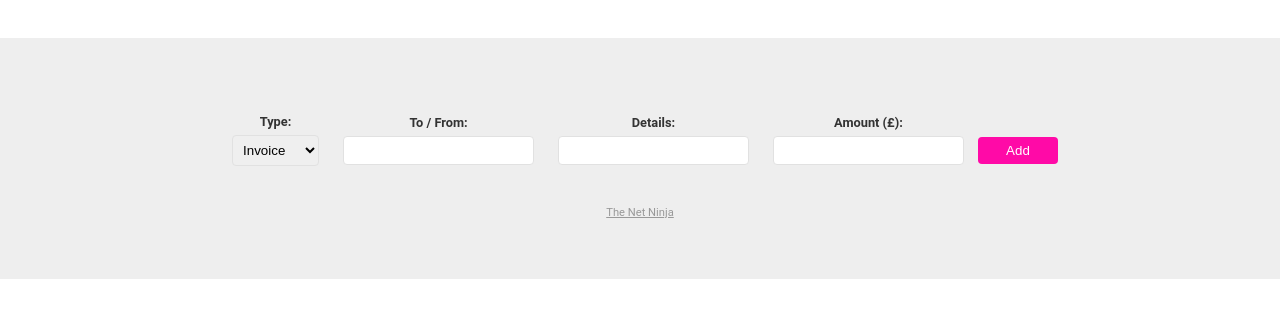
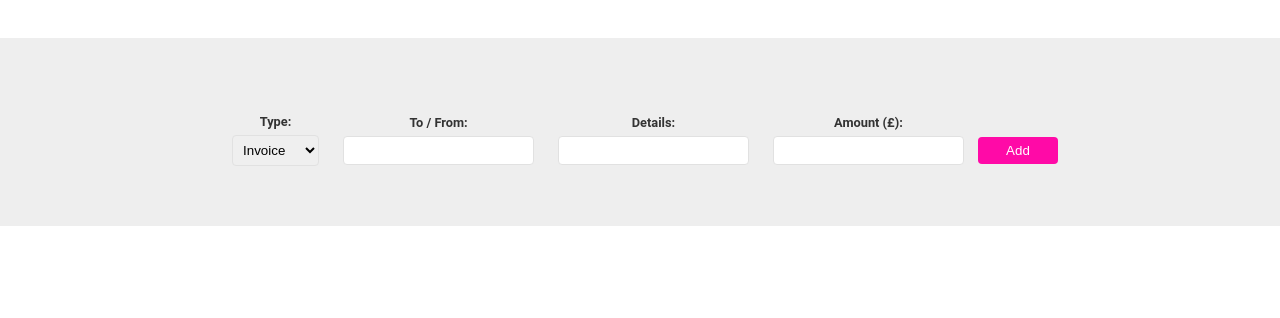
Before and after one commit to Richie2309/Payment-Invoice-TS, a plain HTML site: page public/index.html in a window 1280 px wide. Shown: the part 100-418 px from the top of the page. Drawn offline with Linux system fonts and the light colour scheme.

Commit message:
finished

```diff
--- a/public/index.html
+++ b/public/index.html
@@ -42,7 +42,6 @@
             <button>Add</button>
         </form>
 
-        <a href="https://www.thenetninja.co.uk">The Net Ninja</a>
     </footer>
 
     <script type="module" src='/public/app.js'></script>
```
